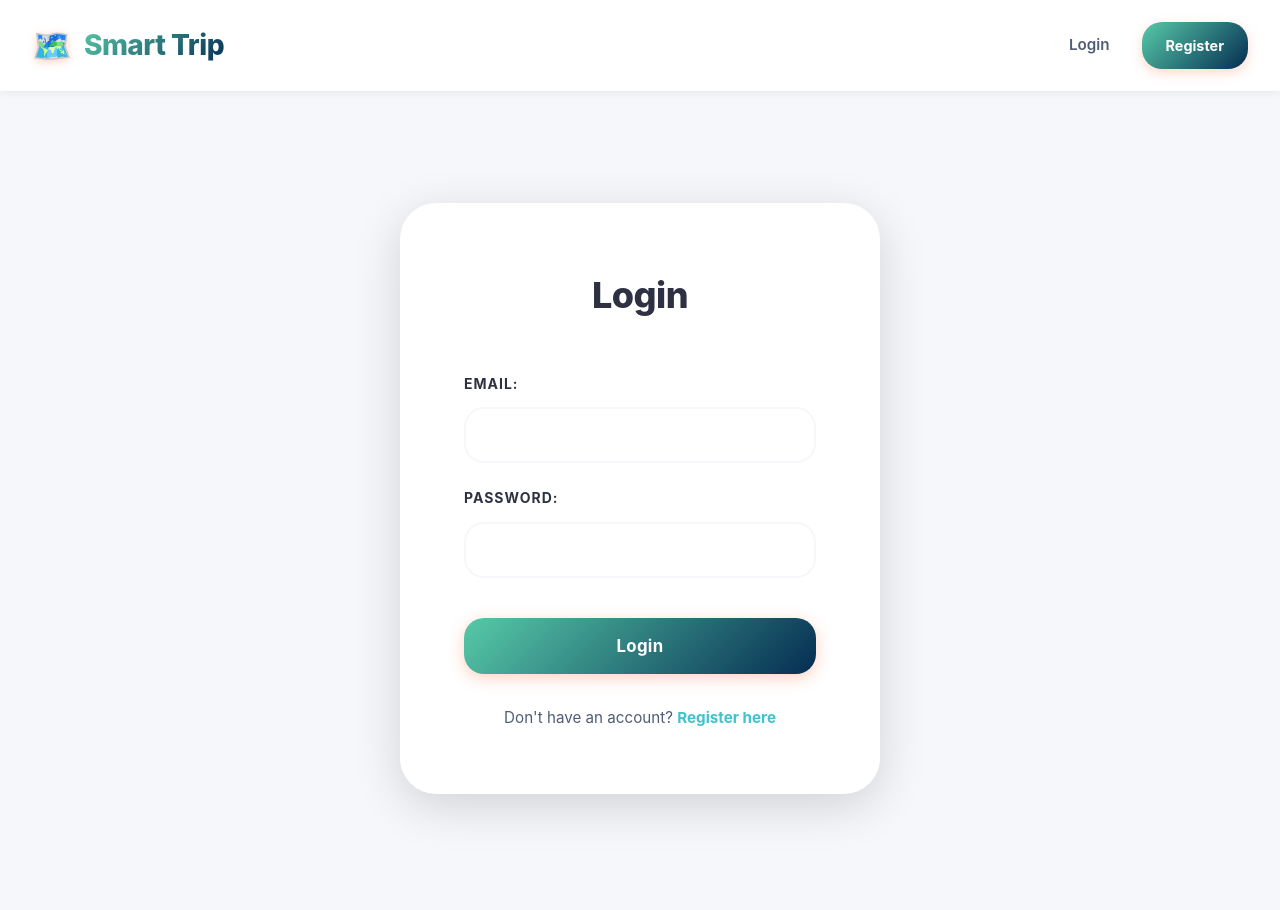
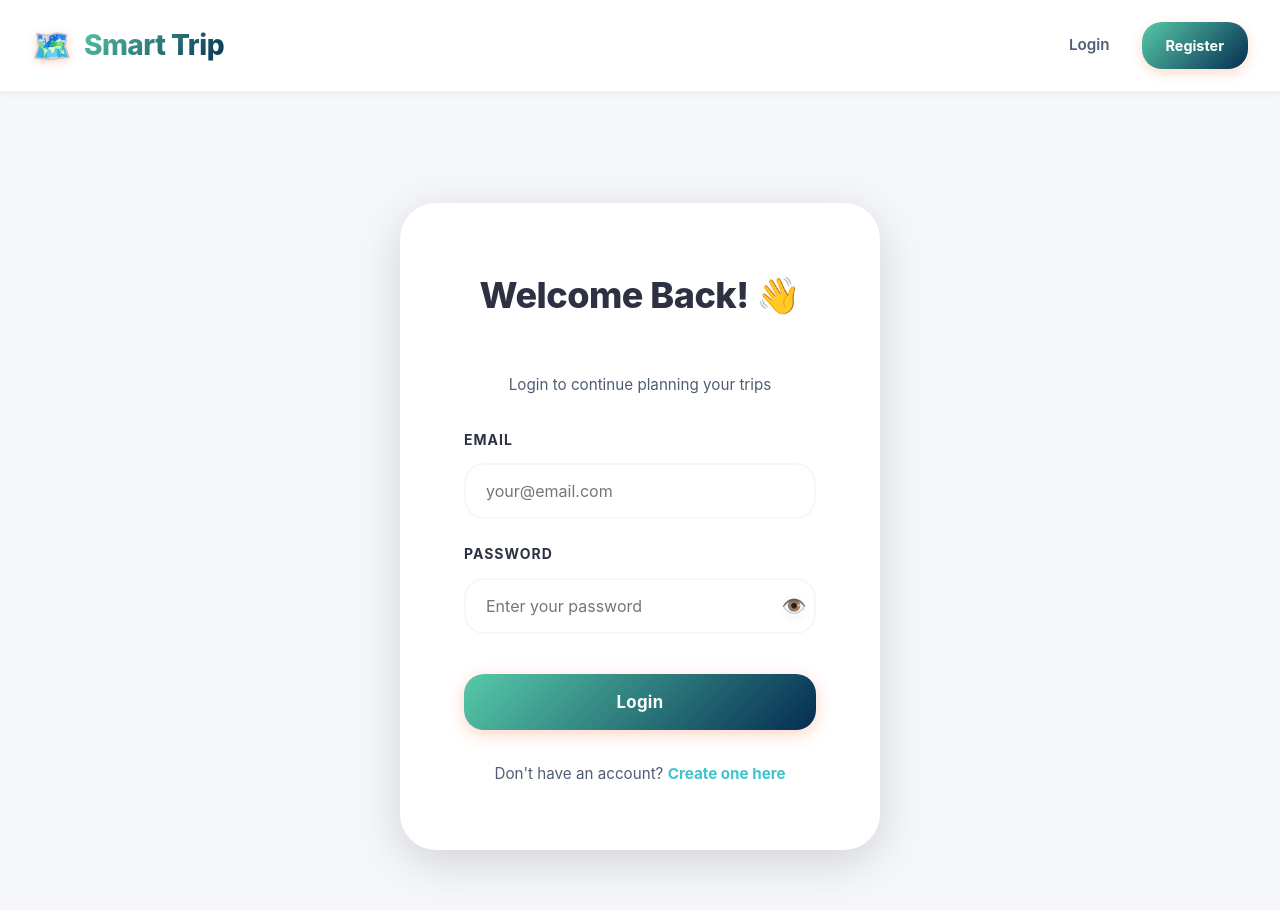
Before and after one commit to maasou0417/smart_trip, a React app in the folder frontend/: page /login in a window 1280 px wide. Shown: the top 910 px of the page. Built offline with nearby package versions, Linux system fonts and the light colour scheme; the HTML template or start-up script is replaced by a standard one.

Commit message:
updated file - better login page UX

```diff
--- a/frontend/src/pages/Login.tsx
+++ b/frontend/src/pages/Login.tsx
@@ -1,57 +1,206 @@
-import { useState, type FormEvent } from "react";
+import { useState, type FormEvent, useEffect } from "react";
 import { useNavigate, Link } from "react-router-dom";
 import { useAuth } from "../context/AuthContext";
+import { validateEmail } from "../utils/validation";
 
 const LoginPage = () => {
   const [email, setEmail] = useState("");
   const [password, setPassword] = useState("");
   const [error, setError] = useState("");
-  const { login } = useAuth();
+  const [loading, setLoading] = useState(false);
+  const [showPassword, setShowPassword] = useState(false);
+  const [fieldErrors, setFieldErrors] = useState({
+    email: "",
+    password: "",
+  });
+
+  const { login, user } = useAuth();
   const navigate = useNavigate();
+
+  // Redirect if already logged in
+  useEffect(() => {
+    if (user) {
+      navigate("/trips");
+    }
+  }, [user, navigate]);
+
+  const handleEmailBlur = () => {
+    const validation = validateEmail(email);
+    setFieldErrors((prev) => ({
+      ...prev,
+      email: validation.isValid ? "" : validation.error || "",
+    }));
+  };
 
   const handleSubmit = async (e: FormEvent) => {
     e.preventDefault();
     setError("");
+    setFieldErrors({ email: "", password: "" });
+
+    // Validate
+    const emailValidation = validateEmail(email);
+    if (!emailValidation.isValid) {
+      setFieldErrors((prev) => ({
+        ...prev,
+        email: emailValidation.error || "",
+      }));
+      return;
+    }
+
+    if (!password) {
+      setFieldErrors((prev) => ({
+        ...prev,
+        password: "Password is required",
+      }));
+      return;
+    }
+
+    setLoading(true);
 
     try {
       await login({ email, password });
       navigate("/trips");
     } catch (err: any) {
-      setError(err.response?.data?.error || "Login failed");
+      const errorMessage =
+        err.response?.data?.error || "Login failed. Please try again.";
+      setError(errorMessage);
+
+      // Check for rate limit error
+      if (errorMessage.includes("Too many")) {
+        setError(
+          "Too many login attempts. Please wait 15 minutes and try again."
+        );
+      }
+    } finally {
+      setLoading(false);
     }
   };
 
   return (
     <div className="auth-container">
-      <h1>Login</h1>
+      <h1>Welcome Back! 👋</h1>
+      <p
+        style={{
+          textAlign: "center",
+          color: "var(--dark-gray)",
+          marginBottom: "2rem",
+        }}
+      >
+        Login to continue planning your trips
+      </p>
+
+      {error && <div className="error-message">{error}</div>}
+
       <form onSubmit={handleSubmit}>
         <div>
-          <label>Email:</label>
+          <label htmlFor="email">Email</label>
           <input
             type="email"
+            id="email"
             value={email}
-            onChange={(e) => setEmail(e.target.value)}
+            onChange={(e) => {
+              setEmail(e.target.value);
+              setFieldErrors((prev) => ({ ...prev, email: "" }));
+            }}
+            onBlur={handleEmailBlur}
+            placeholder="your@email.com"
+            disabled={loading}
+            style={{
+              borderColor: fieldErrors.email
+                ? "#D32F2F"
+                : "var(--light-gray)",
+            }}
             required
           />
+          {fieldErrors.email && (
+            <p
+              style={{
+                color: "#D32F2F",
+                fontSize: "0.875rem",
+                marginTop: "0.25rem",
+              }}
+            >
+              {fieldErrors.email}
+            </p>
+          )}
         </div>
+<div>
+  <label htmlFor="password">Password</label>
 
-        <div>
-          <label>Password:</label>
-          <input
-            type="password"
-            value={password}
-            onChange={(e) => setPassword(e.target.value)}
-            required
-          />
-        </div>
+  <div
+    style={{
+      position: "relative",
+      width: "100%",          // container matches input width only
+      display: "inline-block" // prevents stretching
+    }}
+  >
+    <input
+      type={showPassword ? "text" : "password"}
+      id="password"
+      value={password}
+      onChange={(e) => {
+        setPassword(e.target.value);
+        setFieldErrors((prev) => ({ ...prev, password: "" }));
+      }}
+      placeholder="Enter your password"
+      disabled={loading}
+      style={{
+        width: "100%",                       // match container exactly
+        borderColor: fieldErrors.password ? "#D32F2F" : "var(--light-gray)",
+        paddingRight: "2.5rem",              // space for eye icon
+        boxSizing: "border-box",             // prevents overflow
+      }}
+      required
+    />
 
-        {error && <p className="error">{error}</p>}
+    <button
+      type="button"
+      onClick={() => setShowPassword(!showPassword)}
+      style={{
+        position: "absolute",
+        right: "0.75rem",
+        top: "20%",
+        transform: "translateY(-45%)",
+        background: "none",
+        border: "none",
+        cursor: "pointer",
+        fontSize: "1.25rem",
+        padding: 0,
+        height: "1.25rem",
+        width: "1.25rem",
+        display: "flex",
+        alignItems: "center",
+        justifyContent: "center"
+      }}
+      disabled={loading}
+    >
+      {showPassword ? "🙈" : "👁️"}
+    </button>
+  </div>
 
-        <button type="submit">Login</button>
+  {fieldErrors.password && (
+    <p style={{ color: "#D32F2F", fontSize: "0.875rem", marginTop: "0.25rem" }}>
+      {fieldErrors.password}
+    </p>
+  )}
+</div>
+
+
+        <button type="submit" disabled={loading}>
+          {loading ? (
+            <span style={{ display: "flex", alignItems: "center", gap: "0.5rem", justifyContent: "center" }}>
+              <span className="inline-loader">⏳</span>
+              Logging in...
+            </span>
+          ) : (
+            "Login"
+          )}
+        </button>
       </form>
 
       <p>
-        Don't have an account? <Link to="/register">Register here</Link>
+        Don't have an account?{" "}
+        <Link to="/register">Create one here</Link>
       </p>
     </div>
   );
```
